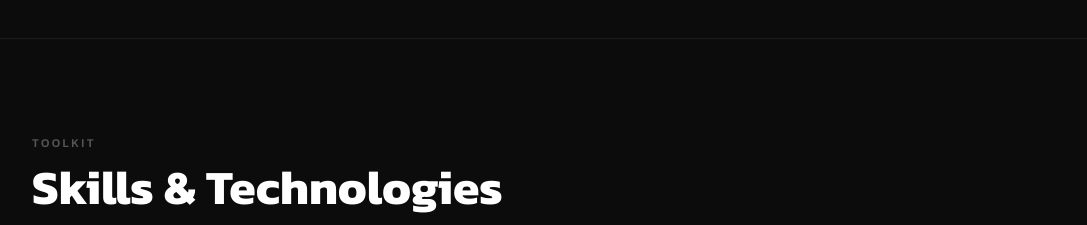
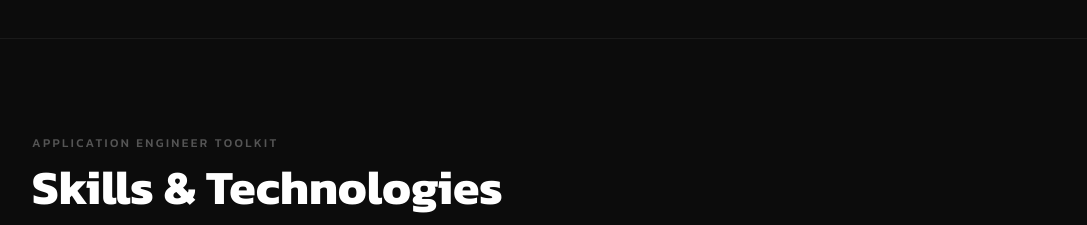
Before and after one commit to yashvipoojari/portfolio, a React (Vite) app: page / in a window 1280 px wide. Shown: the part 1700-1925 px from the top of the page, without its empty margins (96-1183 px from the left). Built offline with nearby package versions, Linux system fonts and the light colour scheme.

Commit message:
Match local portfolio section labels

```diff
--- a/src/components/SkillsSection.tsx
+++ b/src/components/SkillsSection.tsx
@@ -15,7 +15,7 @@ export default function SkillsSection() {
           className="mb-12"
         >
           <p className="text-xs font-kanit font-medium text-[#555] tracking-[0.2em] uppercase mb-3">
-            Toolkit
+            Application Engineer Toolkit
           </p>
           <h2 className="text-4xl md:text-5xl font-kanit font-bold text-white">
             Skills &amp; Technologies
```
